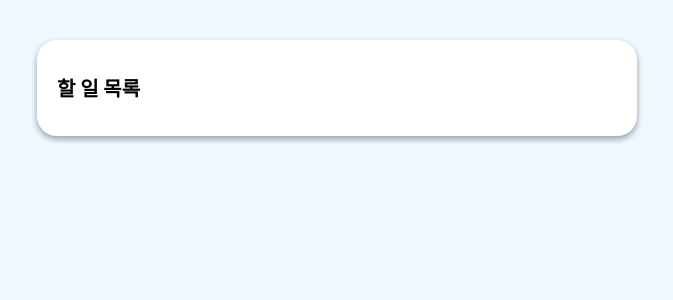
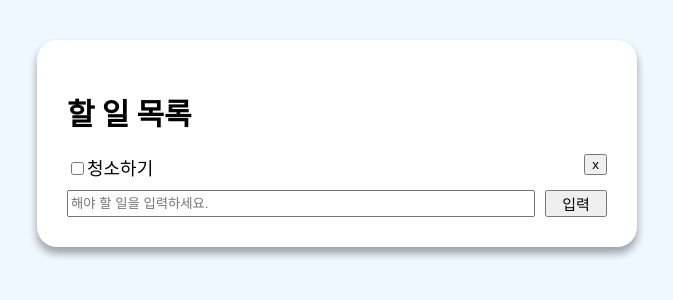
Before and after one commit to biyamn/React-AtoZ, a JavaScript app in the folder Todo App 만들기/todo-app-hardtraining/: page / in a window 1280 px wide. Shown: the top 300 px of the page, without its empty margins (303-976 px from the left). Built offline with nearby package versions, Linux system fonts and the light colour scheme; the HTML template or start-up script is replaced by a standard one.

Commit message:
hardtraining

```diff
--- a/Todo App 만들기/todo-app-hardtraining/src/App.css
+++ b/Todo App 만들기/todo-app-hardtraining/src/App.css
@@ -5,6 +5,11 @@ html {
 body {
   background-color: aliceblue;
 }
+
+h1 {
+  font-size: 3rem;
+}
+
 
 .container {
   /* 페이지 중앙 정렬 */
@@ -14,11 +19,35 @@ body {
   width: 600px;
   background-color: #fff;
   /* 그림자 */
-  box-shadow: 0 3px 6px rgba(0,0,0,0.16), 0 3px 6px rgba(0,0,0,0.23);
+  box-shadow: 0 6px 9px rgba(0,0,0,0.16), 0 6px 9px rgba(0,0,0,0.23);
   /* 테두리 둥글게 */
   border-radius: 20px;
 }
 
 .contents {
-  padding: 2rem;
+  padding: 3rem;
 }
+
+.lists {
+  font-size: 1.8rem;
+  padding-bottom: 1rem;
+}
+
+.deleteBtn {
+  float: right;
+}
+
+.inputs {
+  display: flex;
+  font-size: 1.8rem;
+}
+
+.inputText {
+  flex: 10;
+  margin-right: 10px;
+}
+
+.inputSubmit {
+  flex: 1;
+  font-size: 1.5rem;
+}
--- a/Todo App 만들기/todo-app-hardtraining/src/App.js
+++ b/Todo App 만들기/todo-app-hardtraining/src/App.js
@@ -1,10 +1,28 @@
 import './App.css';
 
 function App() {
+  const handleSubmit = () => {
+
+  }
+
   return (
     <div className='container'>
       <div className='contents'>
         <h1>할 일 목록</h1>
+
+        <form onSubmit={handleSubmit}>
+          <div className='lists'>
+            <input className='checkbox' type='checkbox' />
+            <span className='listContent'>청소하기</span>
+            <button className='deleteBtn'>x</button>
+          </div>
+
+          <div className='inputs'>
+            <input className='inputText' type='text' placeholder='해야 할 일을 입력하세요.' />
+            <input className='inputSubmit' type='submit' value='입력'/>
+          </div>
+        </form>
+
       </div>
     </div>
   );
```
